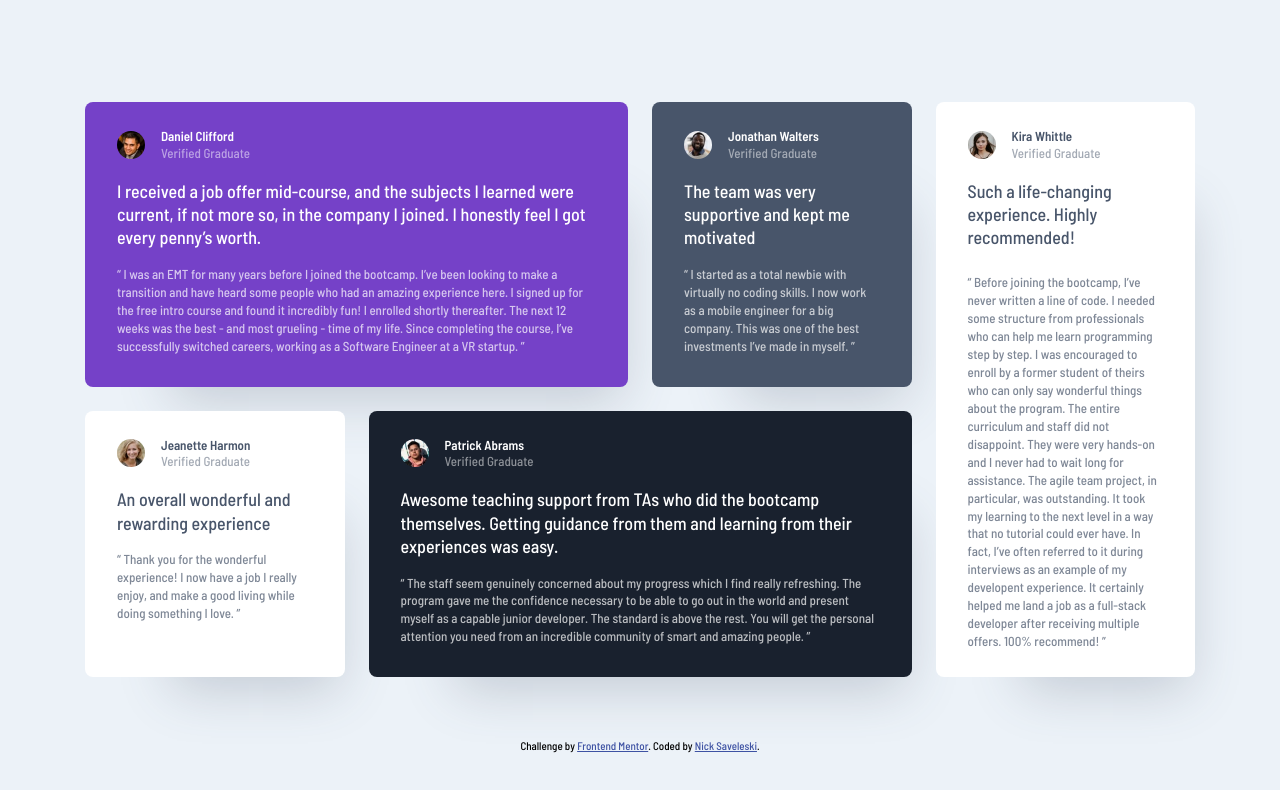
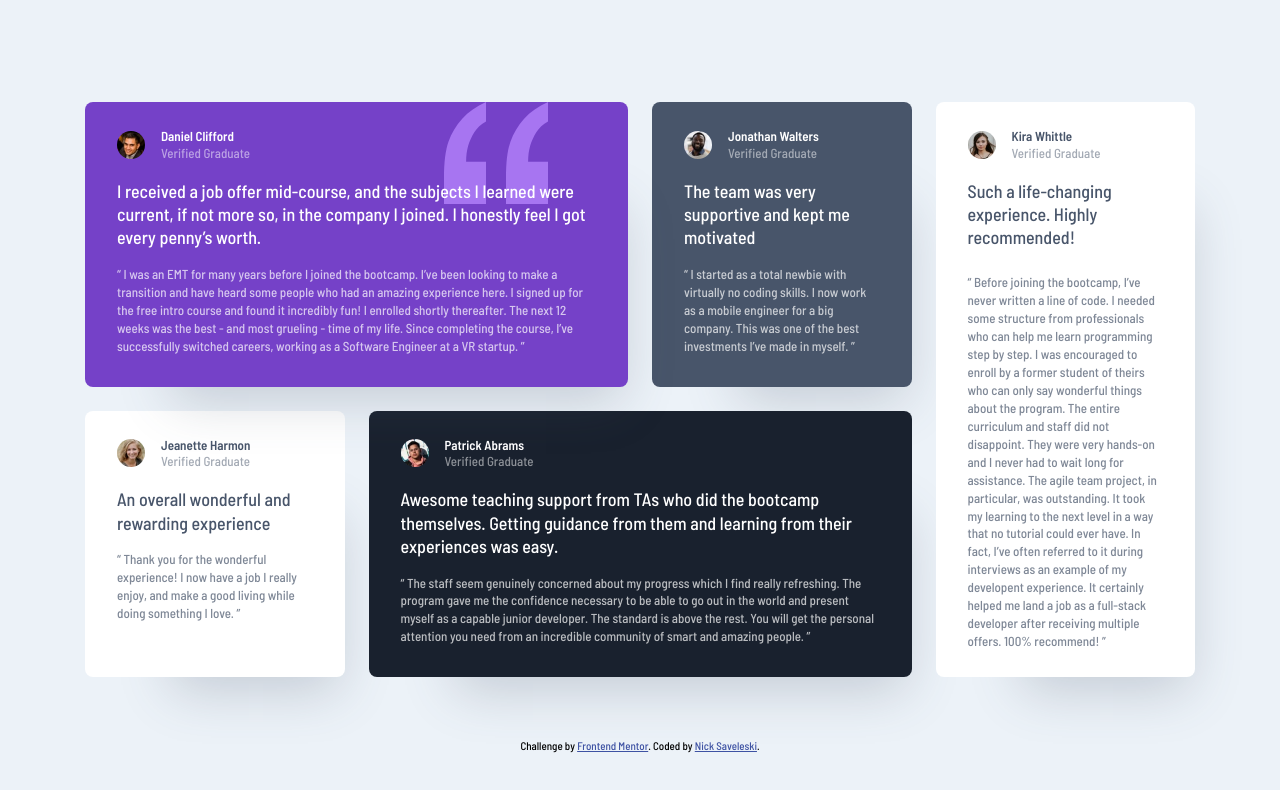
Before and after one commit to FreelanceNick/Testimonial-Grid-Section, a plain HTML site: page index.html in a window 1280 px wide. Drawn offline with Linux system fonts and the light colour scheme.

Commit message:
Added quote bgd to Card One

```diff
--- a/app/scss/3-components/_card.scss
+++ b/app/scss/3-components/_card.scss
@@ -14,14 +14,23 @@
 
 /* Card Layout -- START */
 .one {
+    position: relative;
     background: var(--mediumViolet);
+
+    background-image: url(../images/bg-pattern-quotation.svg);
+    background-position: right 1.5rem top; // Learned that I can add numbers too to finely tune position
+    background-repeat: no-repeat;
 
     @media (min-width: 40em) {
         .highlight {
             margin-bottom: 1rem;
         }
+
+        background-position: right 5rem top;
     }
 }
+
+
 
 .two {
     background: var(--darkGreyishBlue);
```
Also changed, not shown: src/css/style.css, 1 other file.
